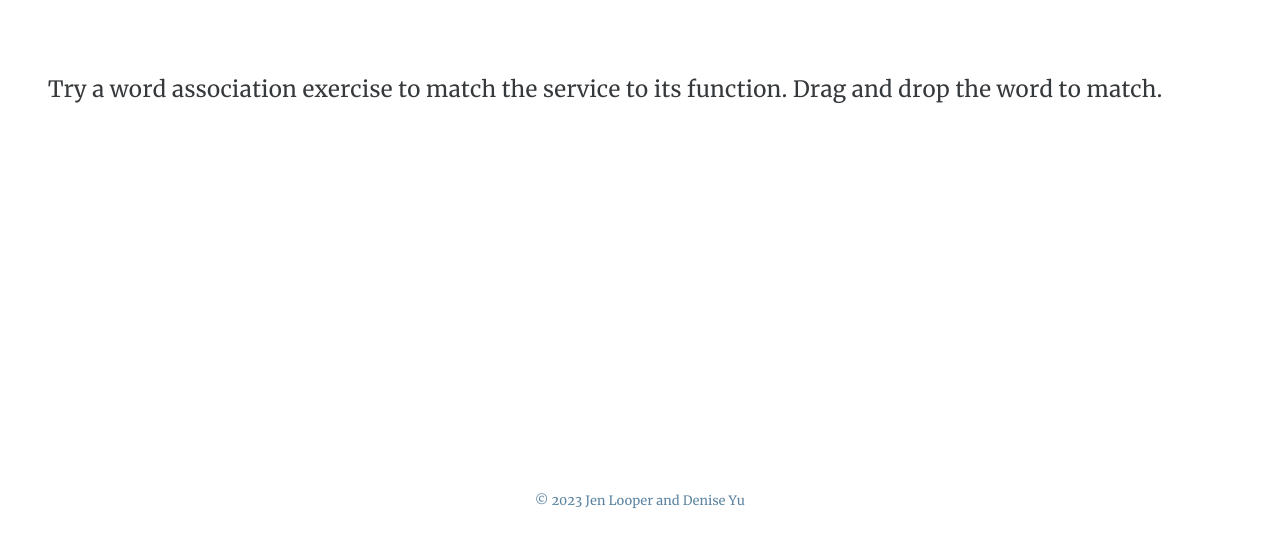
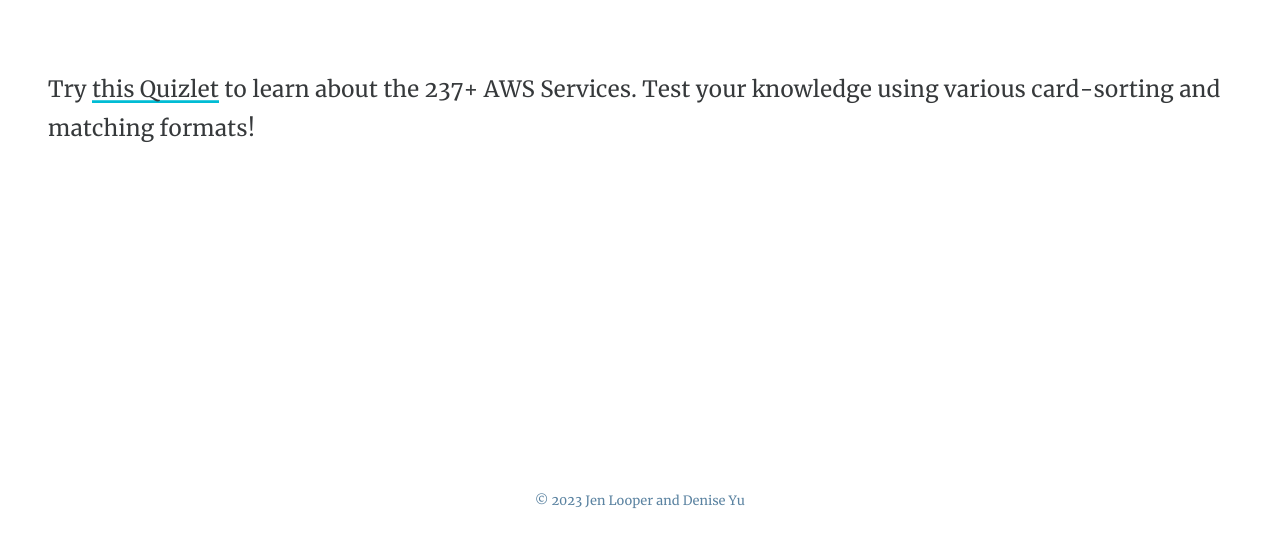
Before and after one commit to jlooper/illustrated-aws, an Astro site: page /supplement in a window 1280 px wide. Shown: the part 264-800 px from the top of the page. Built offline with nearby package versions, Linux system fonts and the light colour scheme; Astro itself is replaced by a stand-in of ours.

Commit message:
adding quizlet

```diff
--- a/src/pages/supplement.astro
+++ b/src/pages/supplement.astro
@@ -11,7 +11,7 @@ const permalink = Astro.site.href;
   <section class="home-container">
     <section class="home-copy">
       <p>
-        Try a word association exercise to match the service to its function. Drag and drop the word to match.
+        Try <a href=https://quizlet.com/820226351/all-237-aws-services-flash-cards/?i=1q3ej&x=1jqt target="_blank">this Quizlet</a> to learn about the 237+ AWS Services. Test your knowledge using various card-sorting and matching formats!
       </p>
     </section>
   </section>
```
